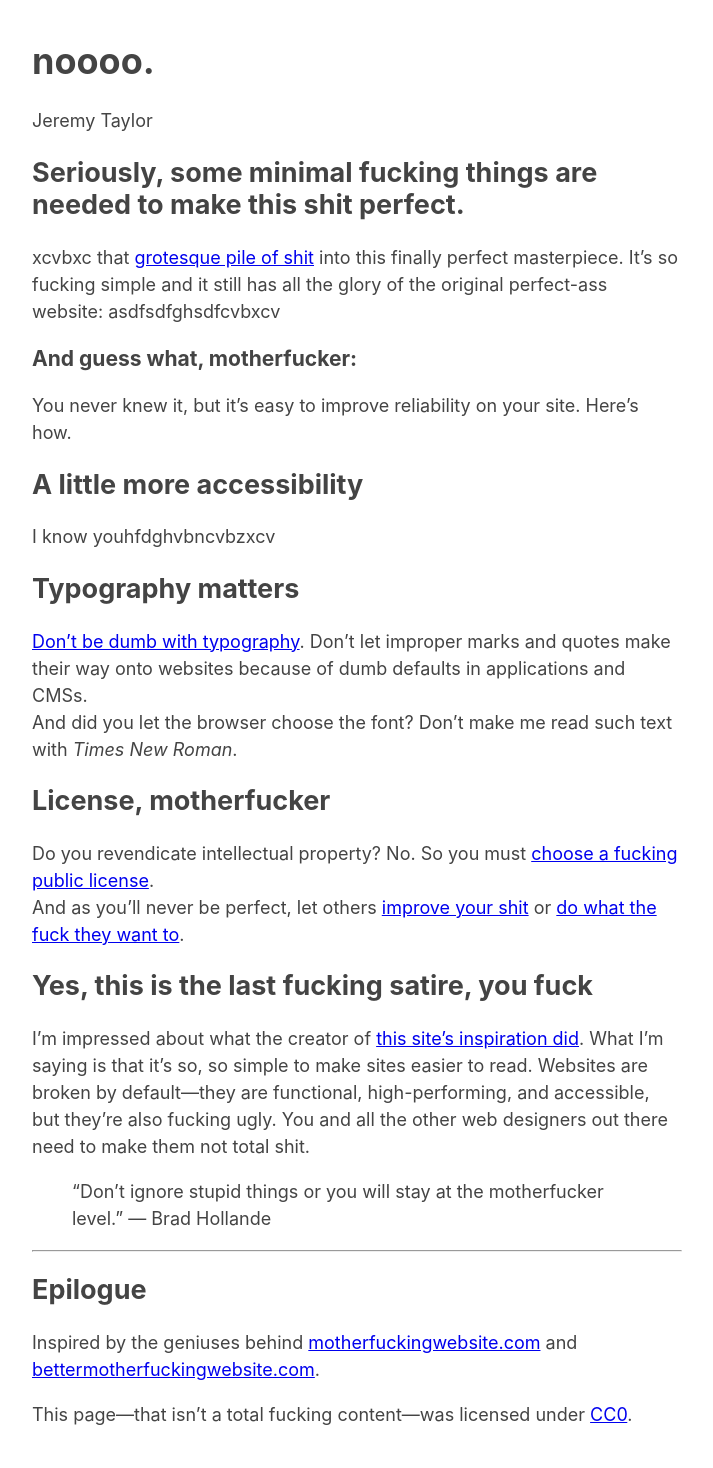
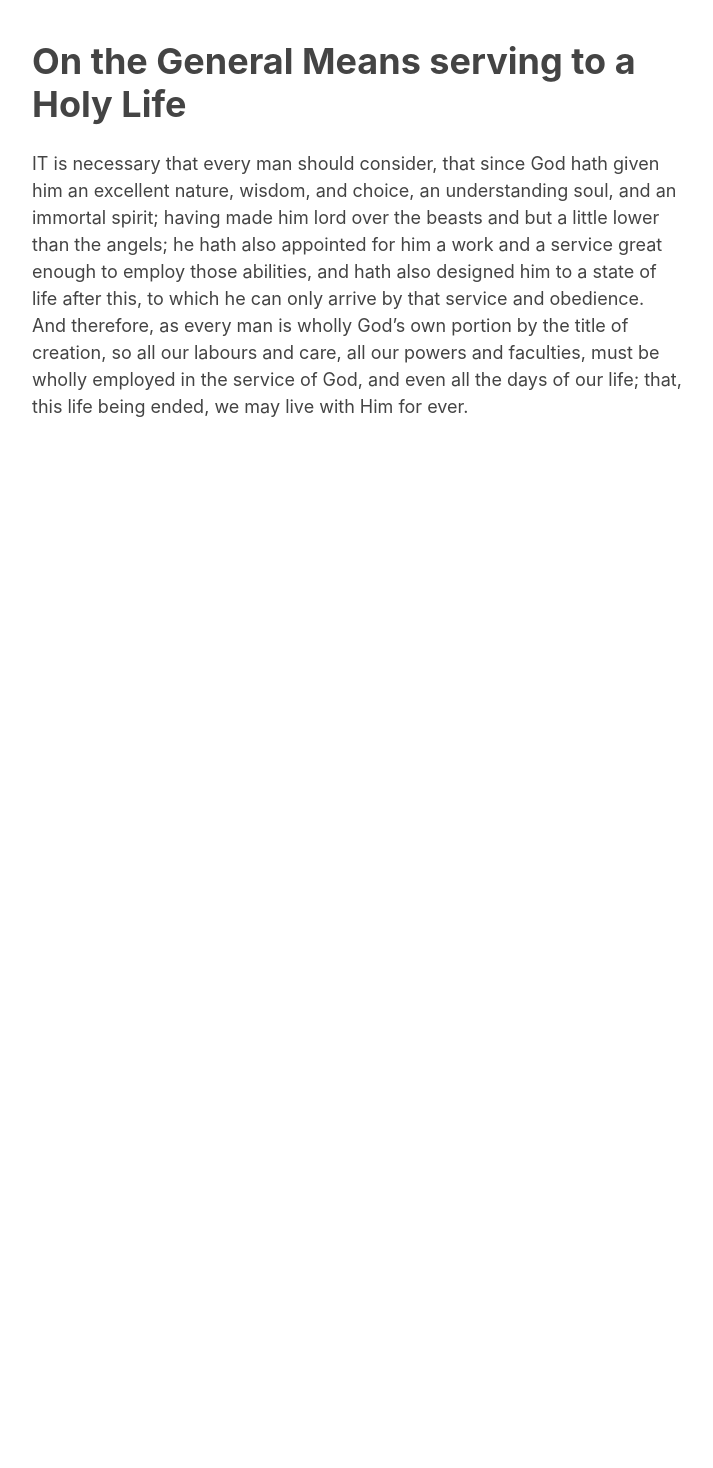
Before and after one commit to bossyoboss/bossyoboss.github.io, a Jekyll site: the page built from index.md, in a window 1280 px wide. Shown: the whole page, without its empty margins (283-996 px from the left). Built offline with Jekyll 4.4.1, drawn with Linux system fonts in a browser that asks for light colours; our own code applies the rules of GitHub Pages for plain Markdown files; the repository's description, which GitHub fills in, is left out; after the commit the page ends 900 px from its top, so only the background shows below that.

Commit message:
Update index.md

```diff
--- a/index.md
+++ b/index.md
@@ -1,39 +1,3 @@
-# noooo.
+# On the General Means serving to a Holy Life
 
-Jeremy Taylor
-
-## Seriously, some minimal fucking things are needed to make this shit perfect.
-xcvbxc that [grotesque pile of shit](https://motherfuckingwebsite.com/) into this finally perfect masterpiece. It's so fucking simple and it still has all the glory of the original perfect-ass website:
-asdfsdfghsdfcvbxcv
-
-### And guess what, motherfucker:
-
-You never knew it, but it's easy to improve reliability on your site. Here's how.
-
-## A little more accessibility
-
-I know youhfdghvbncvbzxcv
-## Typography matters
-
-[Don't be dumb with typography](https://smartquotesforsmartpeople.com/). Don't let improper marks and quotes make their way onto websites because of dumb defaults in applications and CMSs.
-And did you let the browser choose the font? Don't make me read such text with _Times New Roman_.
-
-## License, motherfucker
-
-Do you revendicate intellectual property? No. So you must [choose a fucking public license](https://choosealicense.com/).
-And as you'll never be perfect, let others [improve your shit](https://github.com/LeoColomb/perfectmotherfuckingwebsite) or [do what the fuck they want to](https://github.com/LeoColomb/perfectmotherfuckingwebsite/blob/main/LICENSE).
-
-## Yes, this is the last fucking satire, you fuck
-
-I'm impressed about what the creator of [this site's inspiration did](http://bettermotherfuckingwebsite.com/). What I'm saying is that it's so, so simple to make sites easier to read. Websites are broken by default—they are functional, high-performing, and accessible, but they're also fucking ugly. You and all the other web designers out there need to make them not total shit.
-
-> "Don't ignore stupid things or you will stay at the motherfucker level."
-> — Brad Hollande
-
----
-
-## Epilogue
-
-Inspired by the geniuses behind [motherfuckingwebsite.com](https://motherfuckingwebsite.com/) and [bettermotherfuckingwebsite.com](http://bettermotherfuckingwebsite.com/).
-
-This page—that isn't a total fucking content—was licensed under [CC0](https://creativecommons.org/publicdomain/zero/1.0/).
+IT is necessary that every man should consider, that since God hath given him an excellent nature, wisdom, and choice, an understanding soul, and an immortal spirit; having made him lord over the beasts and but a little lower than the angels; he hath also appointed for him a work and a service great enough to employ those abilities, and hath also designed him to a state of life after this, to which he can only arrive by that service and obedience. And therefore, as every man is wholly God’s own portion by the title of creation, so all our labours and care, all our powers and faculties, must be wholly employed in the service of God, and even all the days of our life; that, this life being ended, we may live with Him for ever.
```
